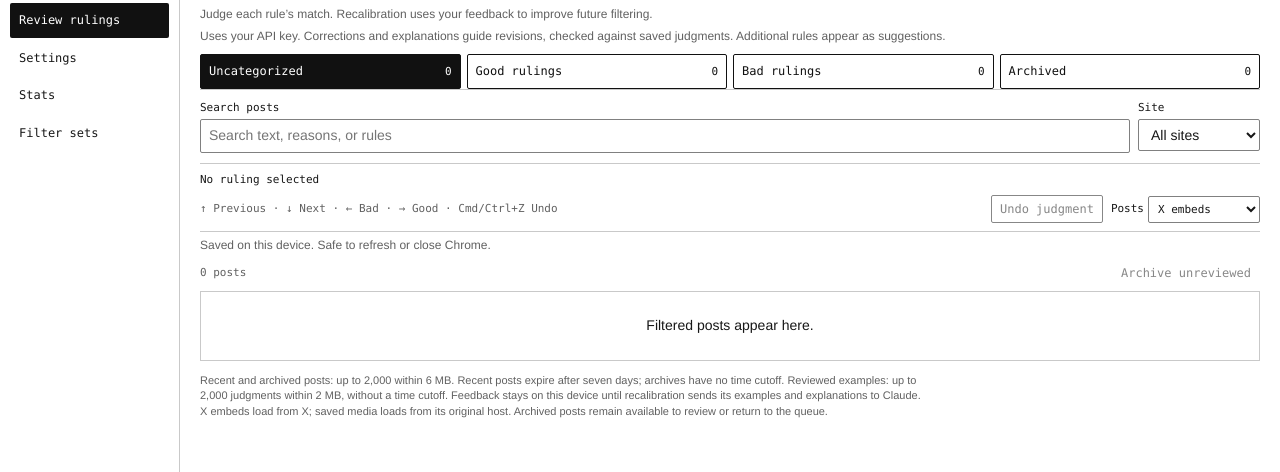
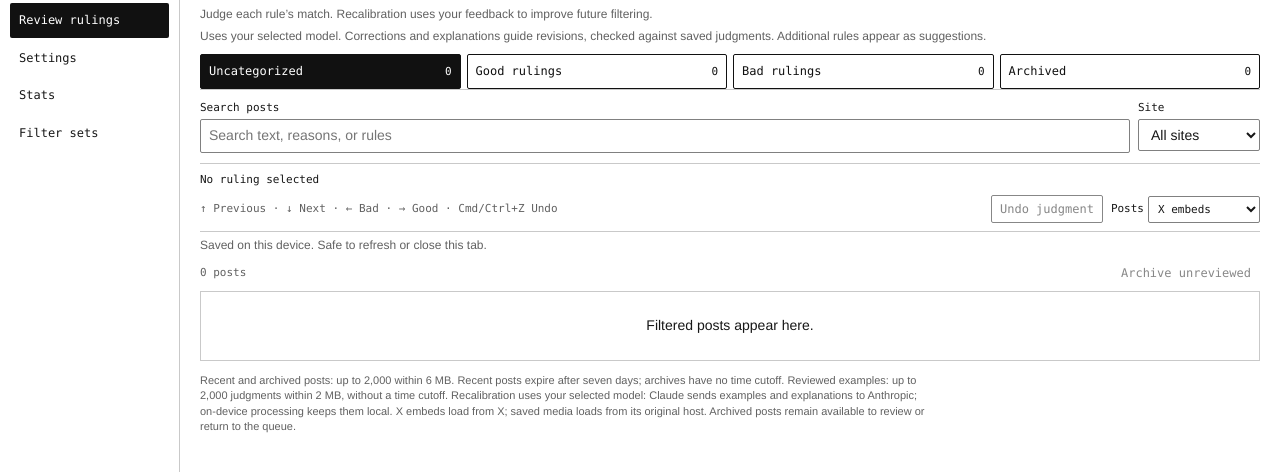
Before and after one commit to nishu-builder/smooth-surfer, a browser extension: page review.html in a window 1280 px wide. Shown: the part 58-530 px from the top of the page. Drawn offline with Linux system fonts and the light colour scheme.

Commit message:
Make review copy reflect selected model and browser

```diff
--- a/package.json
+++ b/package.json
@@ -13,7 +13,7 @@
   },
   "homepage": "https://github.com/nishu-builder/smooth-surfer#readme",
   "scripts": {
-    "check": "node --check src/calibration.js && node --check src/settings.js && node --check src/storage.js && node --check src/background.js && node --check src/content.js && node --check src/popup.js && node --check src/filters.js && node --check src/review.js && node --check src/feedback.js && node tests/settings.test.js && node tests/calibration.test.js && node tests/manifest.test.js && node tests/background.test.js && node tests/ios-package.test.mjs && node tests/chrome-smoke.test.mjs",
+    "check": "node --check src/calibration.js && node --check src/settings.js && node --check src/storage.js && node --check src/background.js && node --check src/content.js && node --check src/popup.js && node --check src/filters.js && node --check src/review.js && node --check src/feedback.js && node tests/settings.test.js && node tests/calibration.test.js && node tests/manifest.test.js && node tests/background.test.js && node tests/ios-package.test.mjs && node tests/local-model.test.js && node tests/local-model-chrome.test.mjs && node tests/chrome-smoke.test.mjs",
     "test": "npm run check",
     "lint": "eslint .",
     "format": "prettier --write \"**/*.{js,mjs,json}\"",
--- a/review.html
+++ b/review.html
@@ -12,7 +12,7 @@
       <a class="brand" href="review.html"><img src="icons/icon48.png" alt="">Smooth Surfer</a>
       <div class="heading"><h1>Review rulings</h1><a class="page-link" href="filters.html">Filter sets</a><button id="recalibrate" class="primary" type="button">Recalibrate rules</button></div>
       <p class="review-help">Judge each rule’s match. Recalibration uses your feedback to improve future filtering.</p>
-      <p class="review-help">Uses your API key. Corrections and explanations guide revisions, checked against saved judgments. Additional rules appear as suggestions.</p>
+      <p class="review-help">Uses your selected model. Corrections and explanations guide revisions, checked against saved judgments. Additional rules appear as suggestions.</p>
     </header>
     <nav class="inboxes" aria-label="Ruling inboxes">
       <button type="button" data-inbox="unreviewed" aria-pressed="true">Uncategorized <span class="inbox-count">0</span></button>
@@ -34,7 +34,7 @@
     <div class="list-heading"><p id="count">Loading posts…</p><button id="clear" class="quiet" type="button">Archive unreviewed</button></div>
     <section id="posts" aria-label="Recent rulings"></section>
     <button id="more" type="button" hidden>Load more</button>
-    <footer>Recent and archived posts: up to 2,000 within 6 MB. Recent posts expire after seven days; archives have no time cutoff. Reviewed examples: up to 2,000 judgments within 2 MB, without a time cutoff. Feedback stays on this device until recalibration sends its examples and explanations to Claude. X embeds load from X; saved media loads from its original host. Archived posts remain available to review or return to the queue.</footer>
+    <footer>Recent and archived posts: up to 2,000 within 6 MB. Recent posts expire after seven days; archives have no time cutoff. Reviewed examples: up to 2,000 judgments within 2 MB, without a time cutoff. Recalibration uses your selected model: Claude sends examples and explanations to Anthropic; on-device processing keeps them local. X embeds load from X; saved media loads from its original host. Archived posts remain available to review or return to the queue.</footer>
   </main>
   <script src="src/settings.js"></script><script src="src/storage.js"></script><script src="src/workspace.js"></script><script src="src/review.js"></script>
 </body>
--- a/src/review.js
+++ b/src/review.js
@@ -63,7 +63,7 @@
       ? "Draft could not be saved. Keep this page open and try again."
       : saving || starting
         ? "Saving… Wait before refreshing or closing this page."
-        : "Saved on this device. Safe to refresh or close Chrome." +
+        : "Saved on this device. Safe to refresh or close this tab." +
           (drafts.size
             ? " Draft explanations are kept; choose Good or Bad to use them in recalibration."
             : "");
@@ -537,7 +537,7 @@
     const progress = $("calibration-progress");
     progress.textContent =
       job?.status === "running"
-        ? `${job.phase || "Recalibrating"} · ${job.outcomes.filter((item) => item.status !== "pending").length} rules checked. Continues in the background; resumes when Chrome reopens.`
+        ? `${job.phase || "Recalibrating"} · ${job.outcomes.filter((item) => item.status !== "pending").length} rules checked. Progress is saved; reopen Review rulings to resume after the browser pauses.`
         : job?.status === "paused"
           ? `Paused: ${job.error} Completed work is saved. Resume when ready.`
           : job?.status === "complete"
```
Also changed, not shown: README.md.
